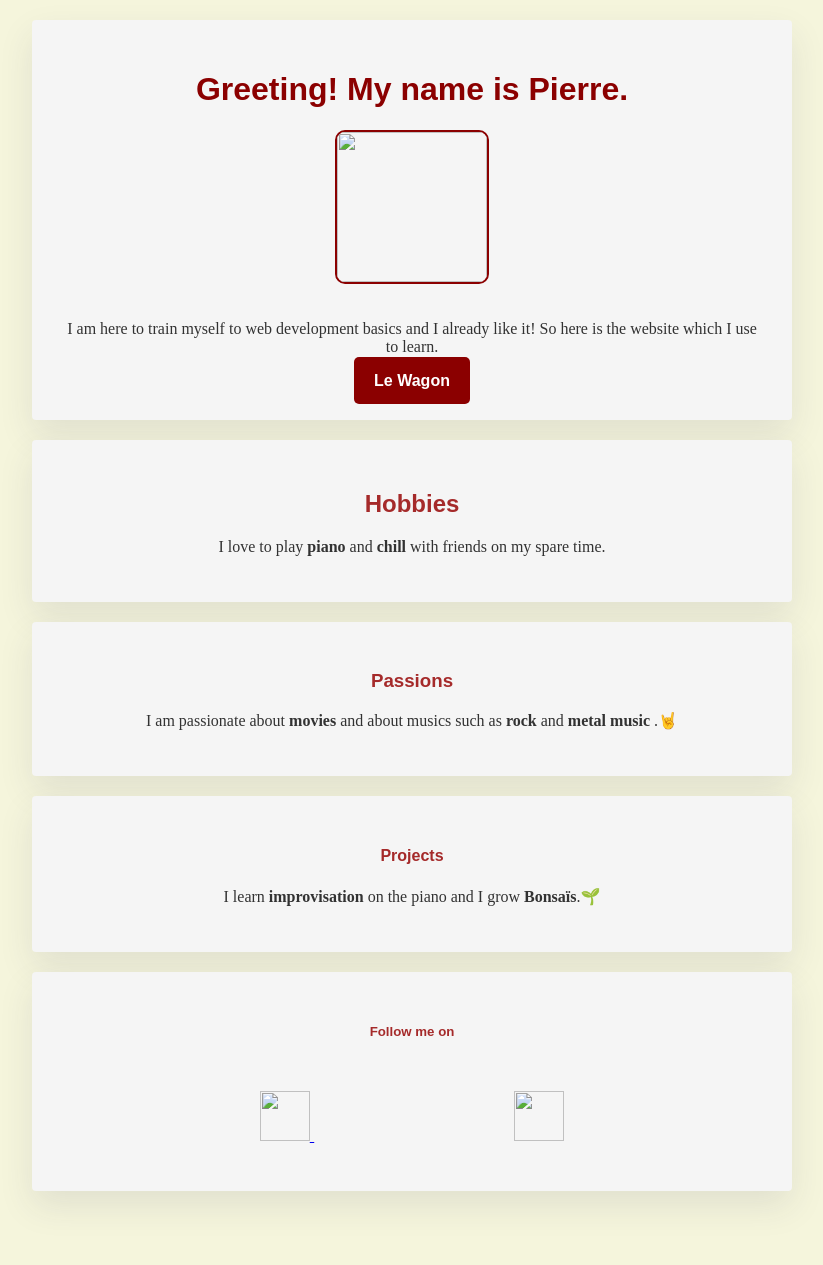
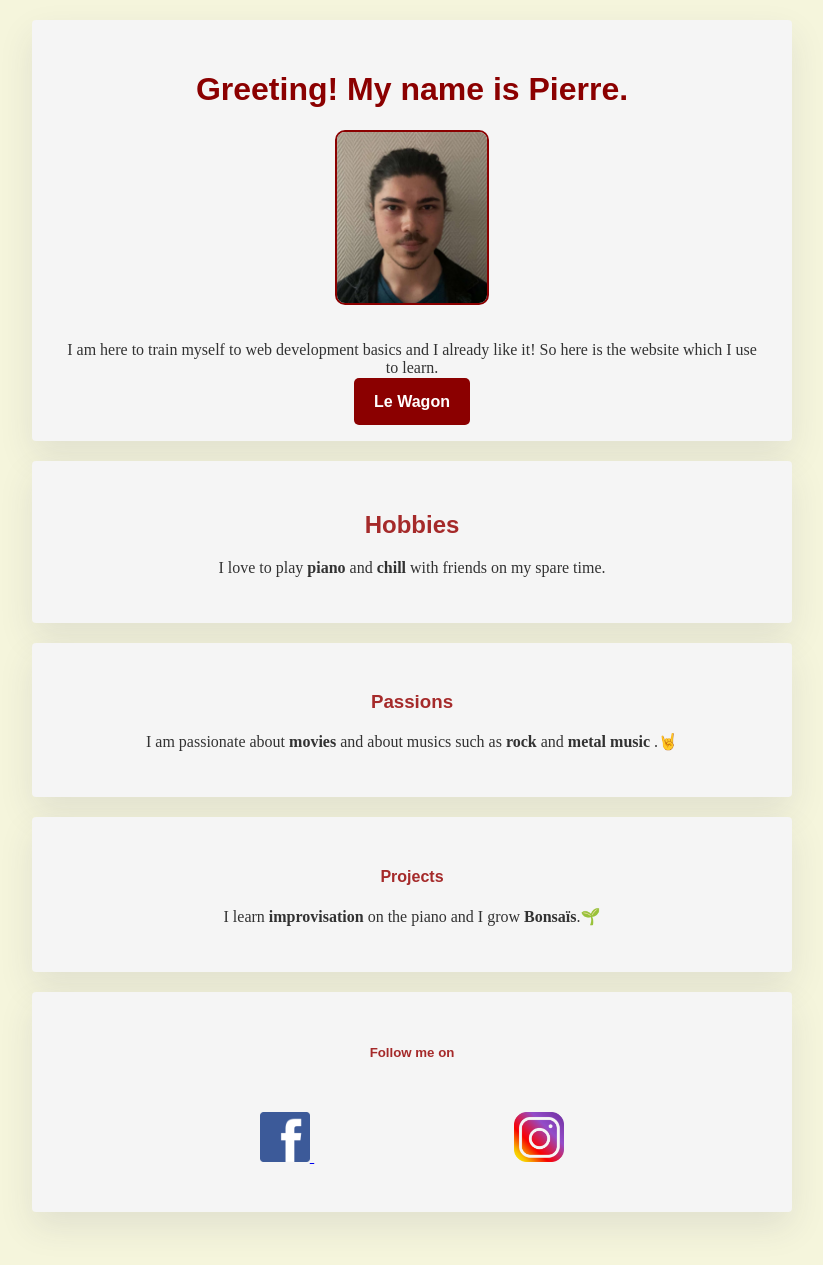
Before and after one commit to Spacesheep1/my-profile, a plain HTML site: page index.html in a window 1280 px wide. Shown: the whole page, without its empty margins (228-1051 px from the left). Before the commit the page ends 1244 px from the top, so only its background shows below. Drawn offline with Linux system fonts and the light colour scheme.

Commit message:
Add files via upload

```diff
--- a/index.html
+++ b/index.html
@@ -15,7 +15,7 @@
 <div class="division">
 	<h1>Greeting! My name is Pierre.</h1>
 
-		<img src="C:\Users\pierr\Desktop\my profile\images\image.png"=Pierre Mouchoux class="profile">
+		<img src="images\profile picture.png"=Pierre Mouchoux class="profile">
 
 		<p>I am here to train myself to web development basics and I already like it!
 		So here is the website which I use to learn.
@@ -50,11 +50,11 @@
 
 		<ul class="list">
 			<li>
-				<a href="https://www.facebook.com/pierre.mouchoux/"target="_blank"><img src="C:\Users\pierr\Desktop\my profile\images\facebook-770688_1920.png" class="icon"> </a>
+				<a href="https://www.facebook.com/pierre.mouchoux/"target="_blank"><img src="images\facebook icone.png" class="icon"> </a>
 			</li>
 
 			<li>
-				<a href="https://www.instagram.com/pierre_mchx/"target="_blank"><img src="C:\Users\pierr\Desktop\my profile\images\instagram.png" class="icon"></a>
+				<a href="https://www.instagram.com/pierre_mchx/"target="_blank"><img src="images\instagram icone.png" class="icon"></a>
 			</li>
 		</ul>
 
```
